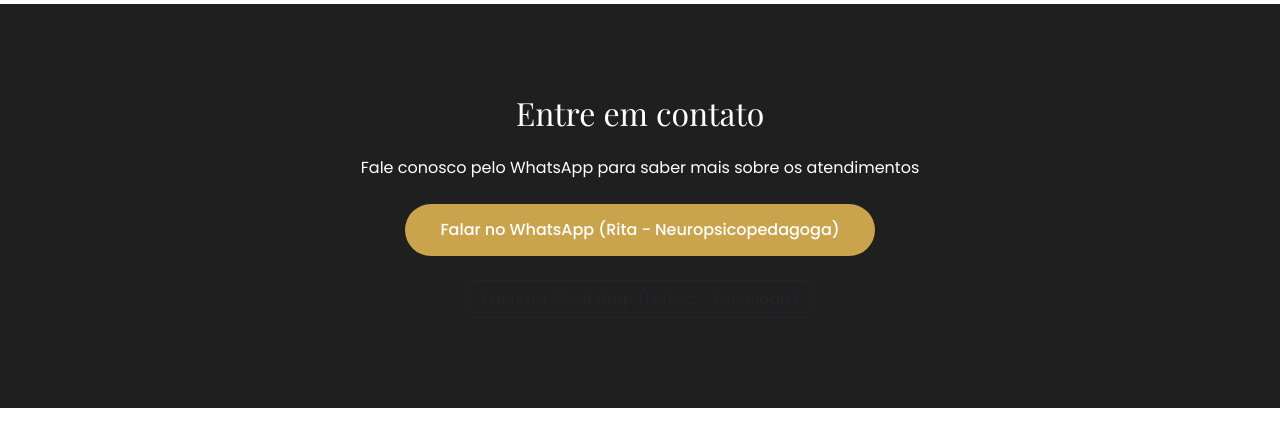
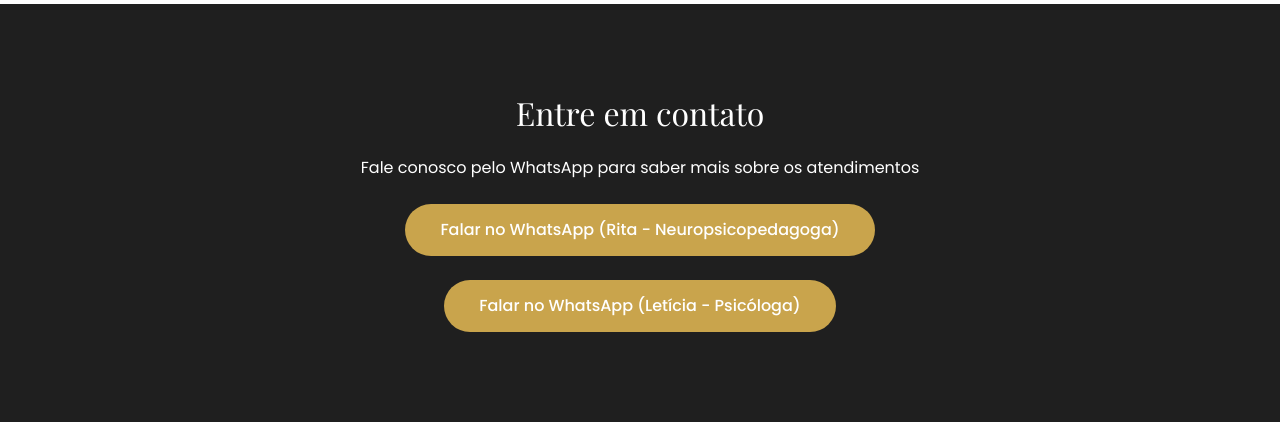
Before and after one commit to dudumilan/espacointernamente, a Django app: page / in a window 1280 px wide. Shown: the part 3849-4271 px from the top of the page. Run offline with Django 5.2, Linux system fonts and the light colour scheme.

Commit message:
Update index.html

```diff
--- a/core/templates/core/index.html
+++ b/core/templates/core/index.html
@@ -196,7 +196,7 @@
     <p class="mb-4">Fale conosco pelo WhatsApp para saber mais sobre os atendimentos</p>
     <a href="https://wa.me/5515998312536" class="btn btn-gold">Falar no WhatsApp (Rita - Neuropsicopedagoga)</a>
     <br><br>
-    <a href="https://wa.me/5511970936892" class="btn btn-outline-dark">
+    <a href="https://wa.me/5511970936892" class="btn btn-gold">
     Falar no WhatsApp (Letícia - Psicóloga)
 </a>
 </div>
```
